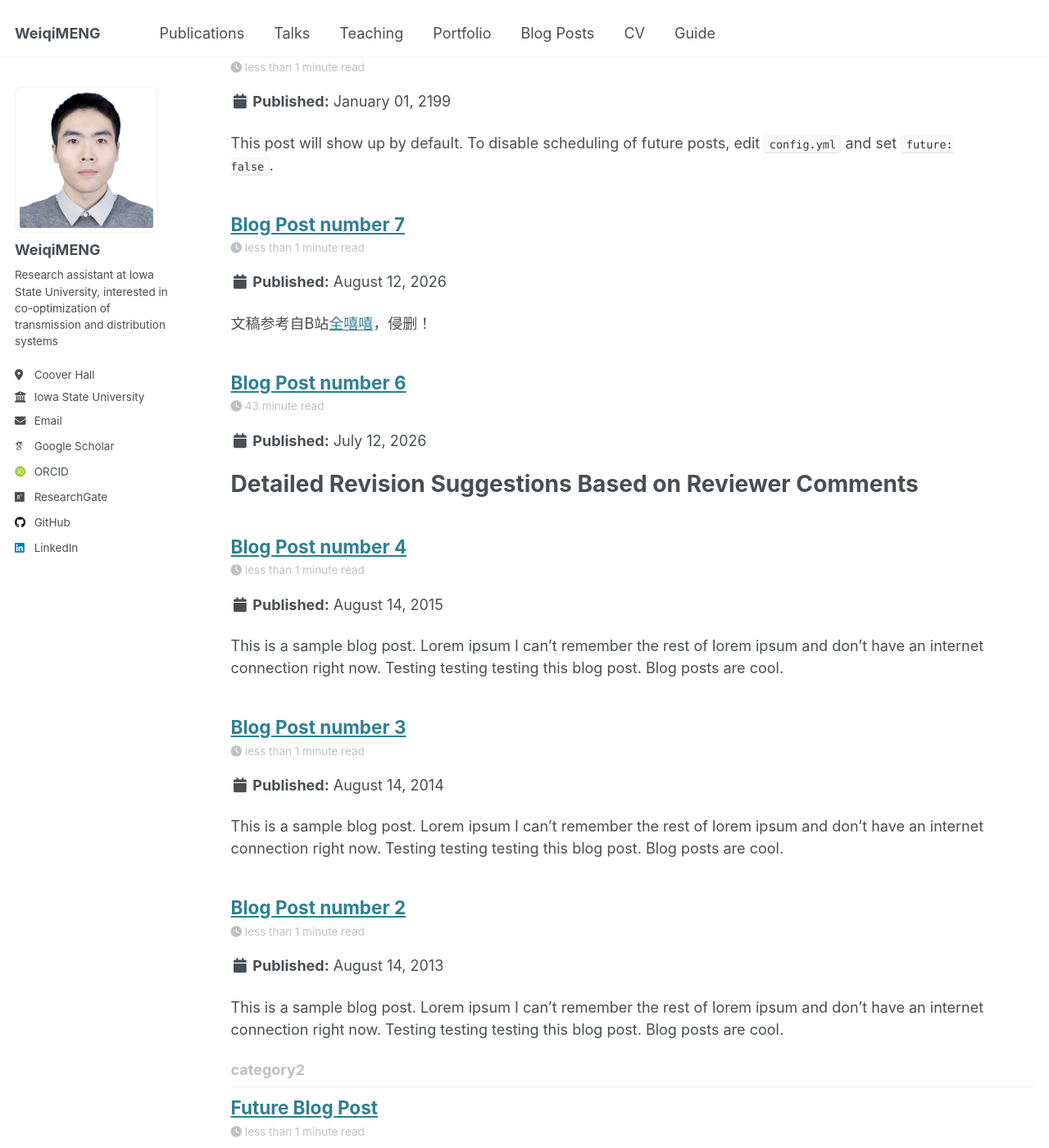
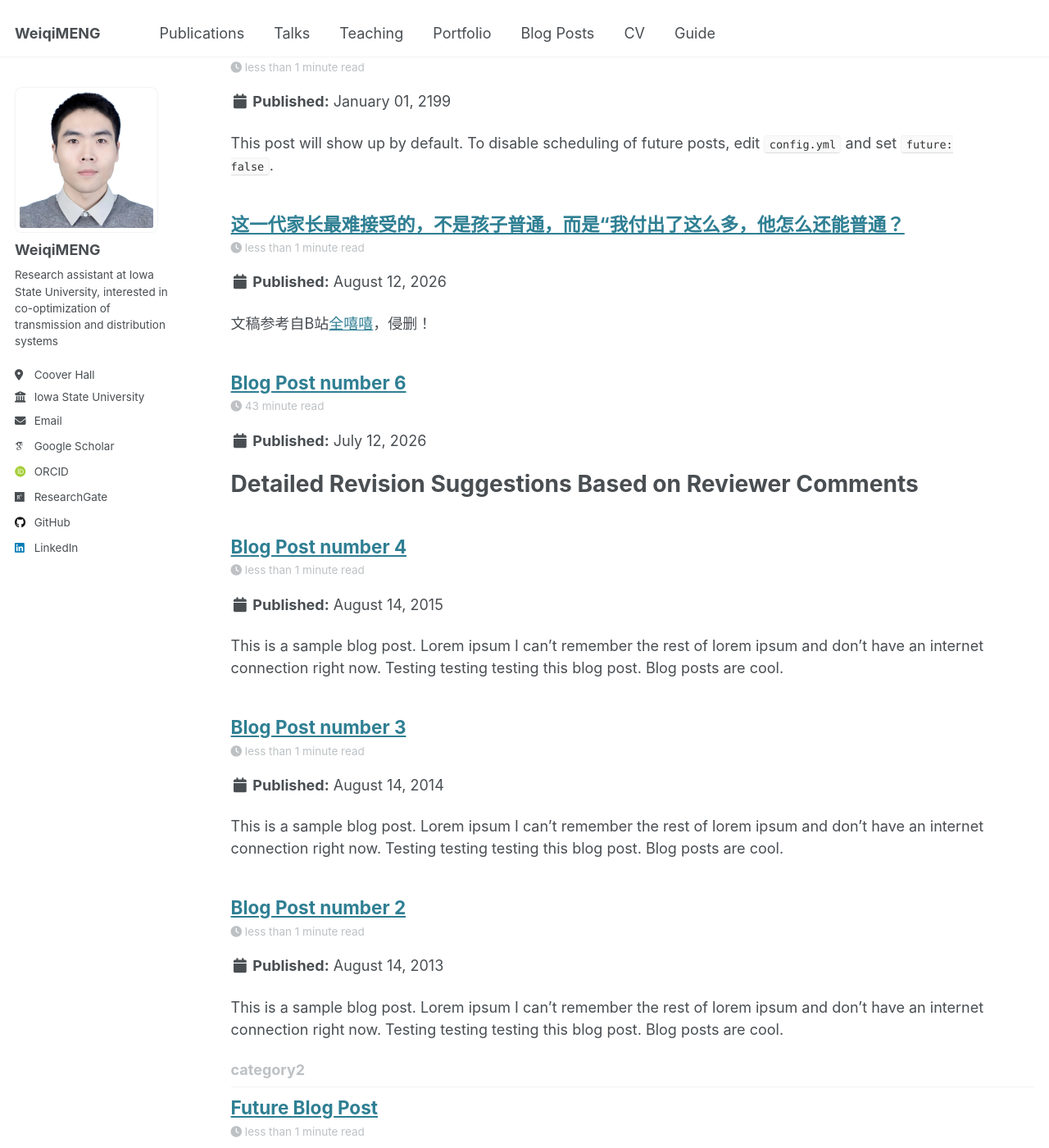
Before and after one commit to mengweiqi7/mengweiqi7.github.io, a Jekyll site: the page built from _pages/tag-archive.html, in a window 1280 px wide and 1400 px high, scrolled down 751 px. Shown: the whole window at 82% size. Built offline with Jekyll 4.4.1, drawn with Linux system fonts in a browser that asks for light colours; some web fonts are replaced; some of the changed text lies outside the part shown.

Commit message:
Update 2026-08-12-blog-post-7-我付出了这么多,他怎么还能普通.md

```diff
--- a/_posts/2026-08-12-blog-post-7-我付出了这么多,他怎么还能普通.md
+++ b/_posts/2026-08-12-blog-post-7-我付出了这么多,他怎么还能普通.md
@@ -1,5 +1,5 @@
 ---
-title: 'Blog Post number 7'
+title: '这一代家长最难接受的，不是孩子普通，而是“我付出了这么多，他怎么还能普通？'
 date: 2026-08-12
 permalink: /posts/2026/08/blog-post-7/
 tags:
@@ -14,7 +14,8 @@ tags:
 
 # 这一代家长最难接受的，不是孩子普通，而是“我付出了这么多，他怎么还能普通？”
 
-> 现场视频:link:：{{< bilibili BV1cJgP6GEG7 >}}
+<!-- B站原始视频 -->
+{% include vedio.html platform="bilibili" id="BV1cJgP6GEG7" danmaku="1" %}
 
 看完猫姐聊鸡娃，我觉得她真正戳破的，并不只是“要不要卷”。
 
```
